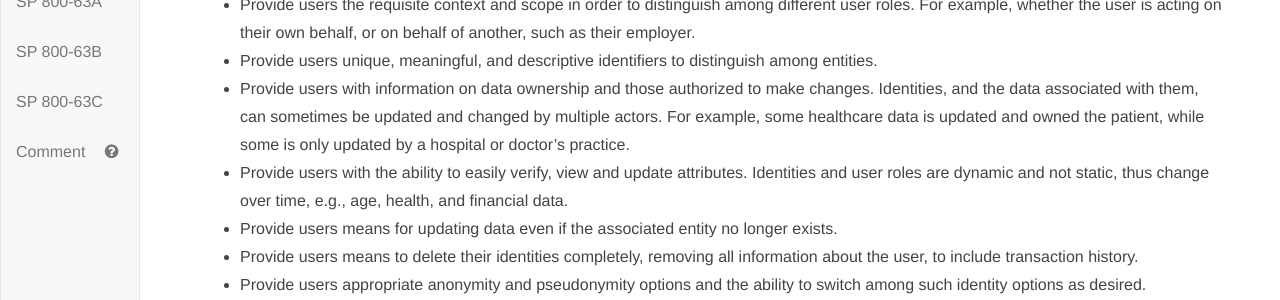
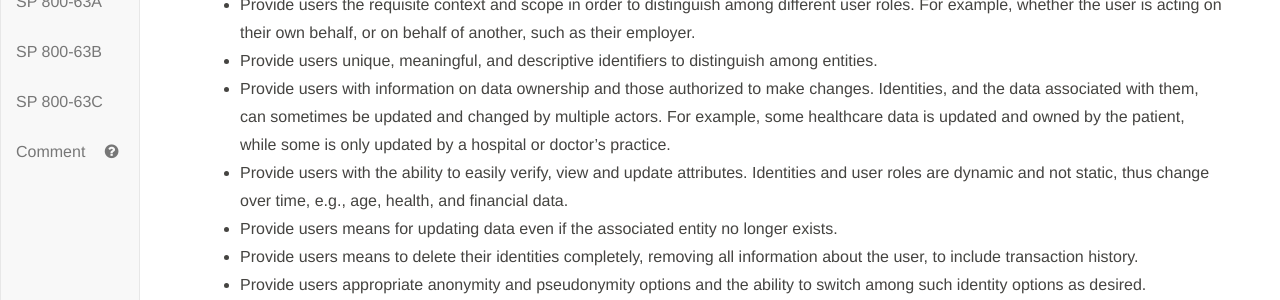
Before and after one commit to usnistgov/800-63-3, a Jekyll site: the page built from sp800-63c/sec10_usability.md, in a window 1280 px wide and 900 px high, scrolled down 1959 px. Shown: the part 180-480 px from the top of the window. Built offline with Jekyll 4.4.1, drawn with Linux system fonts in a browser that asks for light colours; our own code applies the rules of GitHub Pages for plain Markdown files.

Commit message:
minor missing word

```diff
--- a/sp800-63c/sec10_usability.md
+++ b/sp800-63c/sec10_usability.md
@@ -54,7 +54,7 @@ Many properties of identity have implications for how users manage identities bo
 
 * Provide users the requisite context and scope in order to distinguish among different user roles. For example, whether the user is acting on their own behalf, or on behalf of another, such as their employer.
 * Provide users unique, meaningful, and descriptive identifiers to distinguish among entities.
-* Provide users with information on data ownership and those authorized to make changes. Identities, and the data associated with them, can sometimes be updated and changed by multiple actors. For example, some healthcare data is updated and owned the patient, while some is only updated by a hospital or doctor's practice.
+* Provide users with information on data ownership and those authorized to make changes. Identities, and the data associated with them, can sometimes be updated and changed by multiple actors. For example, some healthcare data is updated and owned by the patient, while some is only updated by a hospital or doctor's practice.
 * Provide users with the ability to easily verify, view and update attributes.  Identities and user roles are dynamic and not static, thus change over time, e.g., age, health, and financial data.
 * Provide users means for updating data even if the associated entity no longer exists.
 * Provide users means to delete their identities completely, removing all information about the user, to include transaction history.
```
